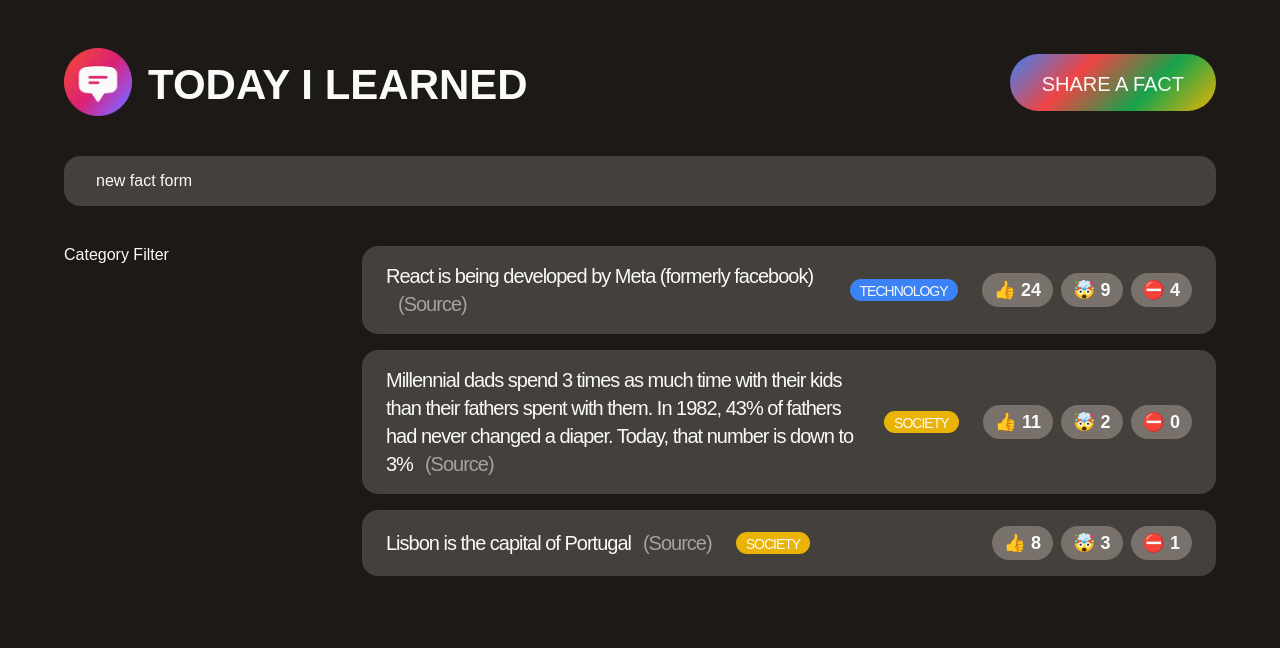
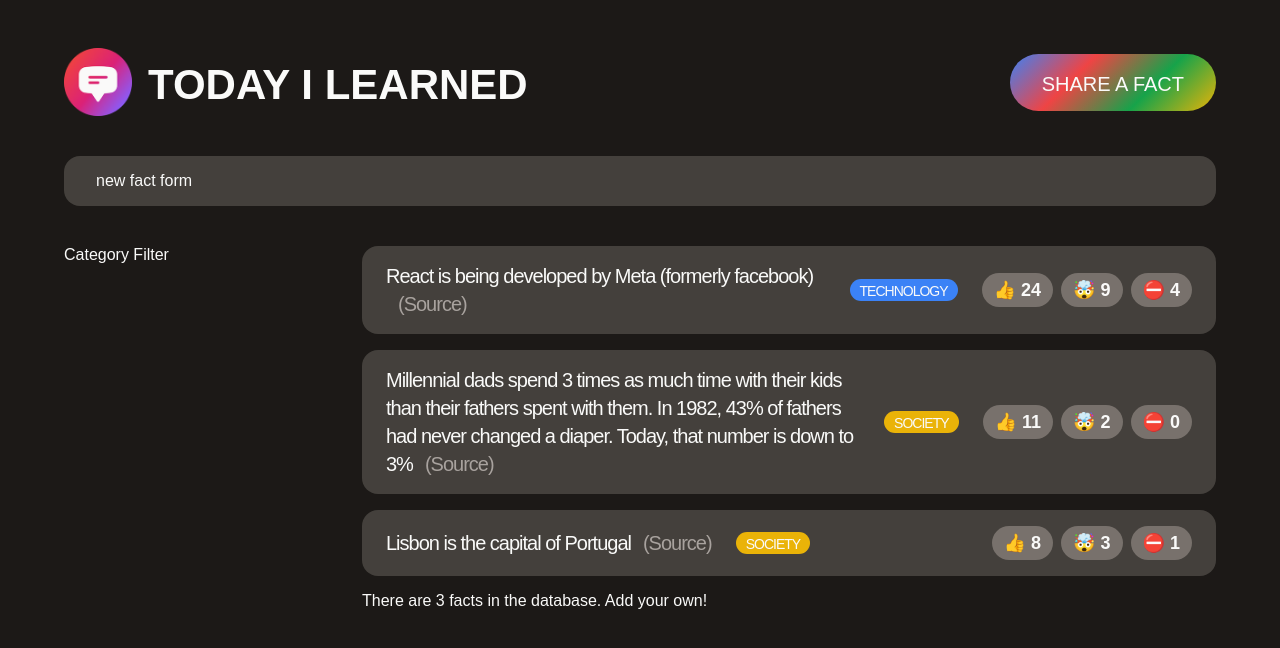
Before and after one commit to Bri-xX/TIL_Full_Stack, a React (Create React App) app: page / in a window 1280 px wide. Shown: the top 648 px of the page. Built offline with nearby package versions, Linux system fonts and the light colour scheme; a web font is replaced by a local one.

Commit message:
passing and recieving props

```diff
--- a/src/App.js
+++ b/src/App.js
@@ -80,6 +80,16 @@
     <section>
       <ul className="facts-list">
         {facts.map((fact) => (
+          <Fact key={fact.id} fact={fact} />
+        ))}
+      </ul>
+      <p>There are {facts.length} facts in the database. Add your own!</p>
+    </section>
+  );
+}
+
+function Fact({ fact }) {
+  return (
     <li key={fact.id} className="fact">
       <p>
         {fact.text}
@@ -90,9 +100,8 @@
       <span
         className="tag"
         style={{
-                backgroundColor: CATEGORIES.find(
-                  (cat) => cat.name === fact.category
-                ).color,
+          backgroundColor: CATEGORIES.find((cat) => cat.name === fact.category)
+            .color,
         }}
       >
         {fact.category}
@@ -103,9 +112,6 @@
         <button>⛔ {fact.votesFalse}</button>
       </div>
     </li>
-        ))}
-      </ul>
-    </section>
   );
 }
 
--- a/src/style.css
+++ b/src/style.css
@@ -19,7 +19,7 @@
 
 /* MAIN LAYOUT*/
 
-.container {
+#root {
   max-width: 1500px;
   margin: 0 auto;
 }
```
Lines whose indentation alone changed are shown as unchanged.
